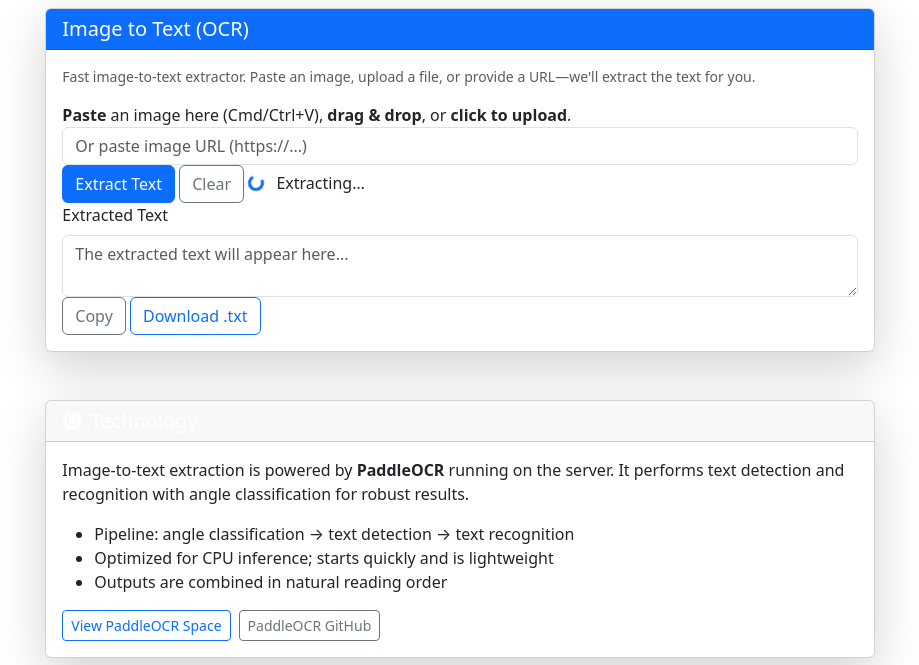
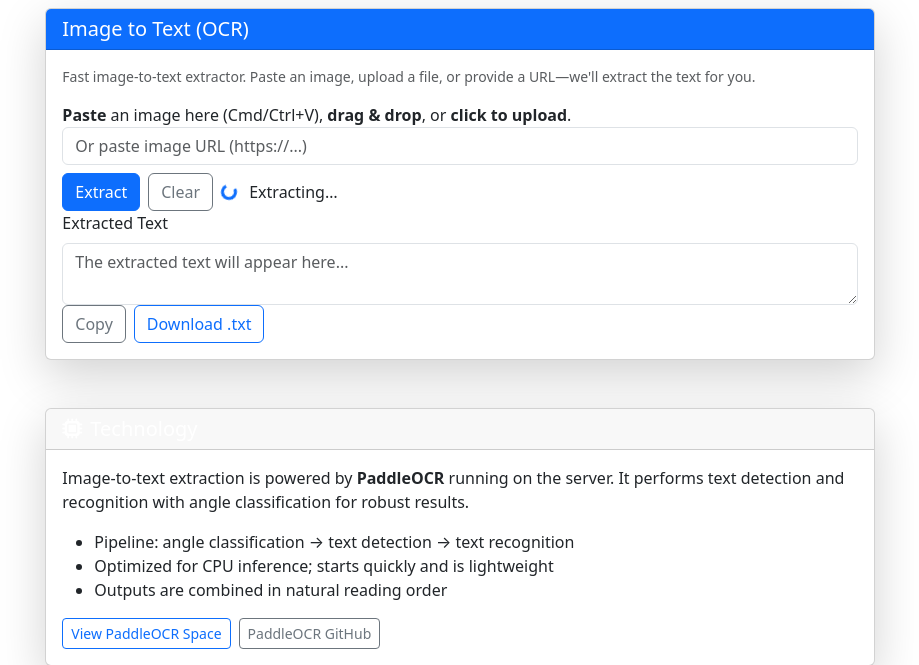
Before and after one commit to mlopez6132/textsense, a Flask app: template templates/ocr.html in a window 1280 px wide. Shown: the part 95-760 px from the top of the page, without its empty margins (180-1099 px from the left). Run offline with Flask 3, Linux system fonts and the light colour scheme; the template is opened without the code that fills it, so the values that code supplies are empty; some libraries are stand-ins or nearby versions.

Commit message:
Fix OCR UI: favicon on all pages, button spacing, prevent infinite extracting loop

```diff
--- a/templates/about.html
+++ b/templates/about.html
@@ -6,6 +6,7 @@
     <title>About TextSense</title>
     <!-- Google AdSense verification -->
     <script async src="https://pagead2.googlesyndication.com/pagead/js/adsbygoogle.js?client=ca-pub-2409576003450898" crossorigin="anonymous"></script>
+    <link rel="icon" href="/static/favicon.ico">
     <link rel="icon" type="image/x-icon" href="{{ url_for('static', path='favicon.ico') }}">
     <link rel="shortcut icon" href="{{ url_for('static', path='favicon.ico') }}">
     <link href="https://cdn.jsdelivr.net/npm/bootstrap@5.3.0/dist/css/bootstrap.min.css" rel="stylesheet">
--- a/templates/contact.html
+++ b/templates/contact.html
@@ -6,6 +6,7 @@
   <title>Contact — TextSense</title>
   <!-- Google AdSense verification -->
   <script async src="https://pagead2.googlesyndication.com/pagead/js/adsbygoogle.js?client=ca-pub-2409576003450898" crossorigin="anonymous"></script>
+  <link rel="icon" href="/static/favicon.ico">
   <link rel="icon" type="image/x-icon" href="{{ url_for('static', path='favicon.ico') }}">
   <link rel="shortcut icon" href="{{ url_for('static', path='favicon.ico') }}">
   <link href="https://cdn.jsdelivr.net/npm/bootstrap@5.3.0/dist/css/bootstrap.min.css" rel="stylesheet">
--- a/templates/cookies.html
+++ b/templates/cookies.html
@@ -6,6 +6,7 @@
   <title>Cookies — TextSense</title>
   <!-- Google AdSense verification -->
   <script async src="https://pagead2.googlesyndication.com/pagead/js/adsbygoogle.js?client=ca-pub-2409576003450898" crossorigin="anonymous"></script>
+  <link rel="icon" href="/static/favicon.ico">
   <link rel="icon" type="image/x-icon" href="{{ url_for('static', path='favicon.ico') }}">
   <link rel="shortcut icon" href="{{ url_for('static', path='favicon.ico') }}">
   <link href="https://cdn.jsdelivr.net/npm/bootstrap@5.3.0/dist/css/bootstrap.min.css" rel="stylesheet">
--- a/templates/index.html
+++ b/templates/index.html
@@ -6,6 +6,7 @@
     <title>TextSense — Sentence-level AI Detector</title>
     <!-- Google AdSense verification -->
     <script async src="https://pagead2.googlesyndication.com/pagead/js/adsbygoogle.js?client=ca-pub-2409576003450898" crossorigin="anonymous"></script>
+    <link rel="icon" href="/static/favicon.ico">
     <link rel="icon" type="image/x-icon" href="{{ url_for('static', path='favicon.ico') }}">
     <link rel="shortcut icon" href="{{ url_for('static', path='favicon.ico') }}">
     <link href="https://cdn.jsdelivr.net/npm/bootstrap@5.3.0/dist/css/bootstrap.min.css" rel="stylesheet">
--- a/templates/ocr.html
+++ b/templates/ocr.html
@@ -4,6 +4,7 @@
   <meta charset="UTF-8" />
   <meta name="viewport" content="width=device-width, initial-scale=1.0" />
   <title>TextSense OCR - Image to Text</title>
+  <link rel="icon" href="/static/favicon.ico">
   <link rel="icon" type="image/x-icon" href="{{ url_for('static', path='favicon.ico') }}">
   <link rel="shortcut icon" href="{{ url_for('static', path='favicon.ico') }}">
   <link href="https://cdn.jsdelivr.net/npm/bootstrap@5.3.0/dist/css/bootstrap.min.css" rel="stylesheet">
@@ -41,9 +42,9 @@
             <input id="fileInput" type="file" accept="image/*" style="display:none" />
           </div>
 
-          <div class="controls align-items-center">
-            <input id="imageUrl" class="form-control" type="url" placeholder="Or paste image URL (https://...)" />
-            <button id="extractBtn" class="btn btn-primary">Extract Text</button>
+          <div class="controls align-items-center d-flex flex-wrap gap-2">
+            <input id="imageUrl" class="form-control flex-grow-1" type="url" placeholder="Or paste image URL (https://...)" />
+            <button id="extractBtn" class="btn btn-primary">Extract</button>
             <button id="clearBtn" class="btn btn-outline-secondary">Clear</button>
             <span id="loading" class="spinner">
               <span class="spinner-border spinner-border-sm text-primary me-2" role="status" aria-hidden="true"></span>
@@ -58,7 +59,7 @@
           <div class="output">
             <label for="ocrOutput" class="form-label">Extracted Text</label>
             <textarea id="ocrOutput" class="form-control" readonly placeholder="The extracted text will appear here..."></textarea>
-            <div class="controls">
+            <div class="controls d-flex flex-wrap gap-2">
               <button id="copyBtn" class="btn btn-outline-secondary">Copy</button>
               <button id="downloadBtn" class="btn btn-outline-primary">Download .txt</button>
             </div>
--- a/templates/privacy.html
+++ b/templates/privacy.html
@@ -6,6 +6,7 @@
   <title>Privacy Policy — TextSense</title>
   <!-- Google AdSense verification -->
   <script async src="https://pagead2.googlesyndication.com/pagead/js/adsbygoogle.js?client=ca-pub-2409576003450898" crossorigin="anonymous"></script>
+  <link rel="icon" href="/static/favicon.ico">
   <link rel="icon" type="image/x-icon" href="{{ url_for('static', path='favicon.ico') }}">
   <link rel="shortcut icon" href="{{ url_for('static', path='favicon.ico') }}">
   <link href="https://cdn.jsdelivr.net/npm/bootstrap@5.3.0/dist/css/bootstrap.min.css" rel="stylesheet">
--- a/templates/terms.html
+++ b/templates/terms.html
@@ -6,6 +6,7 @@
   <title>Terms & Conditions — TextSense</title>
   <!-- Google AdSense verification -->
   <script async src="https://pagead2.googlesyndication.com/pagead/js/adsbygoogle.js?client=ca-pub-2409576003450898" crossorigin="anonymous"></script>
+  <link rel="icon" href="/static/favicon.ico">
   <link rel="icon" type="image/x-icon" href="{{ url_for('static', path='favicon.ico') }}">
   <link rel="shortcut icon" href="{{ url_for('static', path='favicon.ico') }}">
   <link href="https://cdn.jsdelivr.net/npm/bootstrap@5.3.0/dist/css/bootstrap.min.css" rel="stylesheet">
```
Also changed, not shown: static/js/ocr.js (+9 -5 lines).
